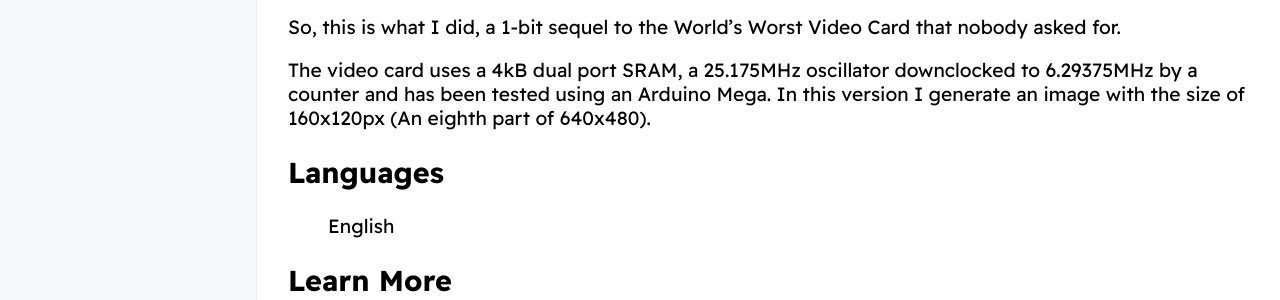
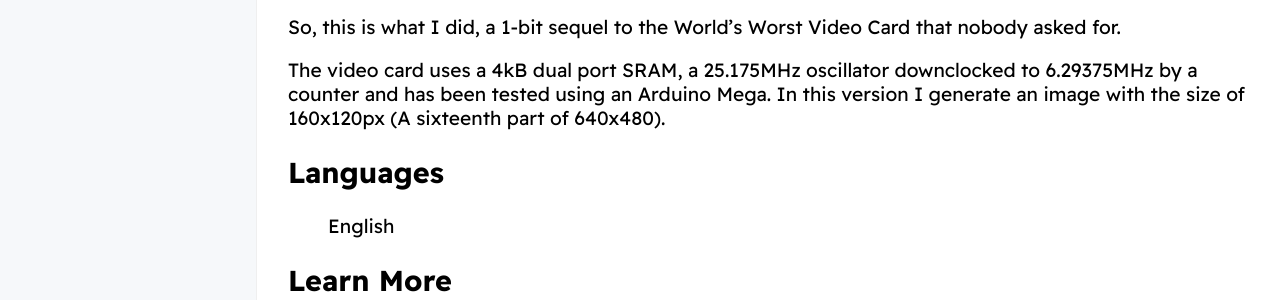
Before and after one commit to GerardGascon/gerardgascon.github.io, a Jekyll site: the page built from _researches/2022-07-22-Yet-Another-Worlds-Worst-Video-Card.md, in a window 1280 px wide and 1180 px high. Shown: the part 591-891 px from the top of the window. Built offline with Jekyll 4.4.1, drawn with Linux system fonts in a browser that asks for light colours; nearby versions of some CDN libraries.

Commit message:
Update 2022-07-22-Yet-Another-Worlds-Worst-Video-Card.md

```diff
--- a/_researches/2022-07-22-Yet-Another-Worlds-Worst-Video-Card.md
+++ b/_researches/2022-07-22-Yet-Another-Worlds-Worst-Video-Card.md
@@ -19,7 +19,7 @@ I once stumbled across with Ben Eater's "[World's Worst Video Card](https://www.
 
 So, this is what I did, a 1-bit sequel to the World's Worst Video Card that nobody asked for.
 
-The video card uses a 4kB dual port SRAM, a 25.175MHz oscillator downclocked to 6.29375MHz by a counter and has been tested using an Arduino Mega. In this version I generate an image with the size of 160x120px (An eighth part of 640x480).
+The video card uses a 4kB dual port SRAM, a 25.175MHz oscillator downclocked to 6.29375MHz by a counter and has been tested using an Arduino Mega. In this version I generate an image with the size of 160x120px (A sixteenth part of 640x480).
 
 ## Languages
 
```
